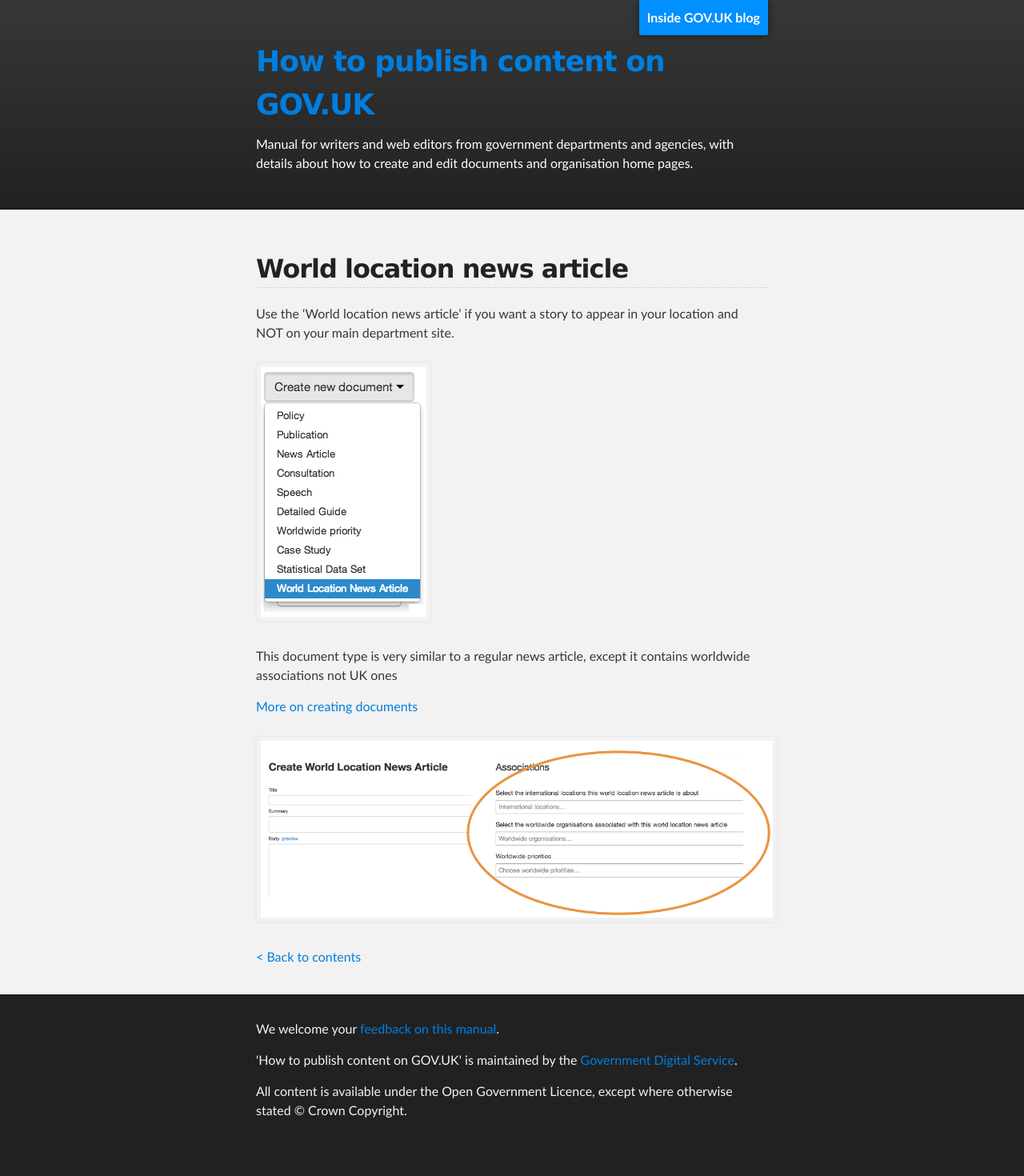
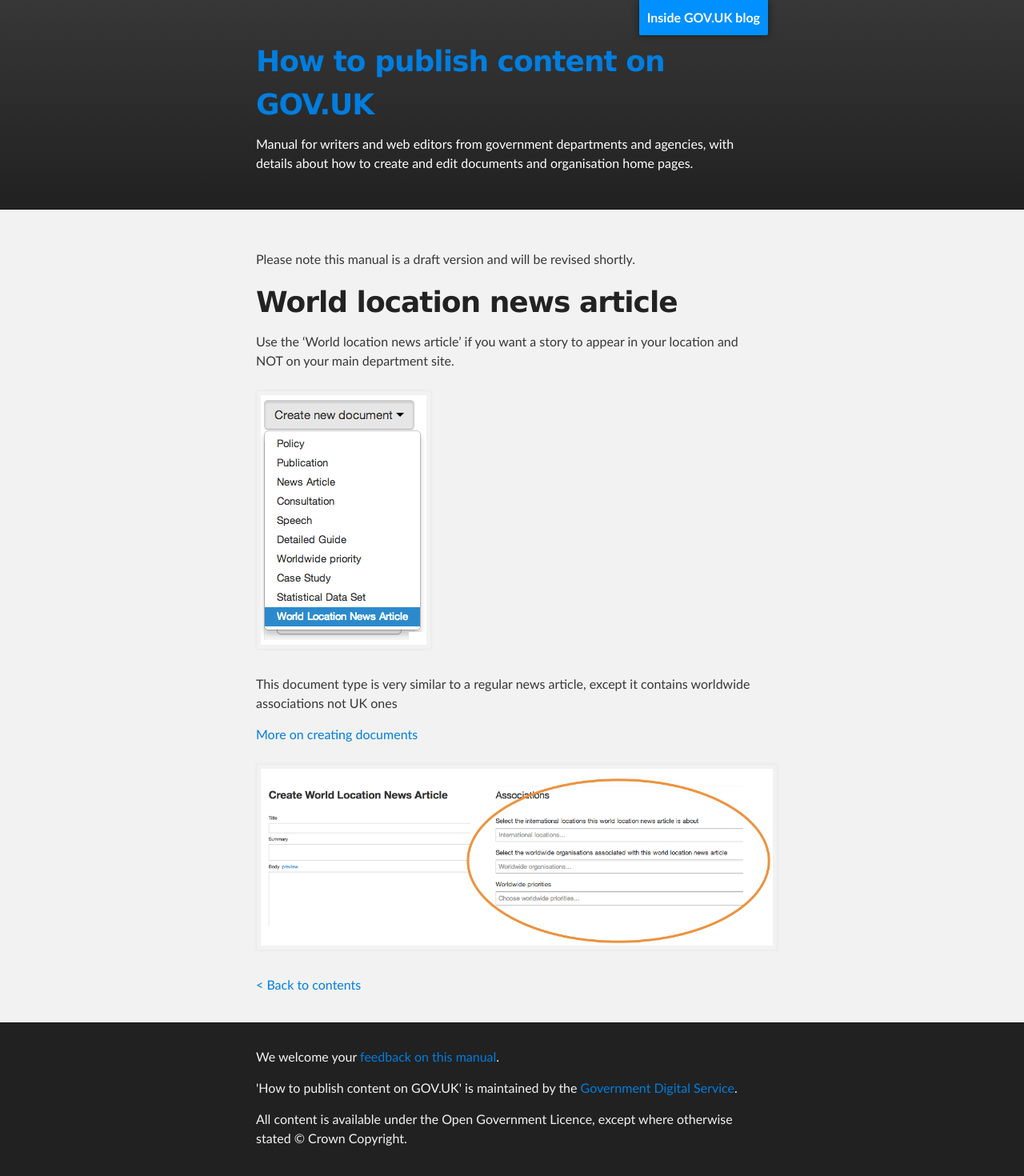
Before and after one commit to alphagov/inside-government-admin-guide, a Jekyll site: the page built from worldwide-network/world-location-news-article.md, in a window 1280 px wide. Shown: the whole page at 80% size. Built offline with Jekyll 4.4.1, drawn with Linux system fonts in a browser that asks for light colours; before the commit the page ends 1435 px from its top, so only the background shows below that.

Commit message:
Update world-location-news-article.md

```diff
--- a/worldwide-network/world-location-news-article.md
+++ b/worldwide-network/world-location-news-article.md
@@ -3,7 +3,9 @@
 title: How to publish content / World location news article
 ---
 
-## World location news article
+Please note this manual is a draft version and will be revised shortly.
+
+# World location news article
 
 Use the ‘World location news article’ if you want a story to appear in your location and NOT on your main department site.
 
```
